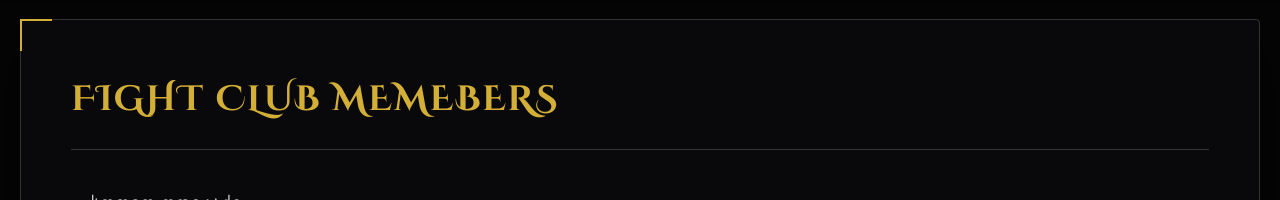
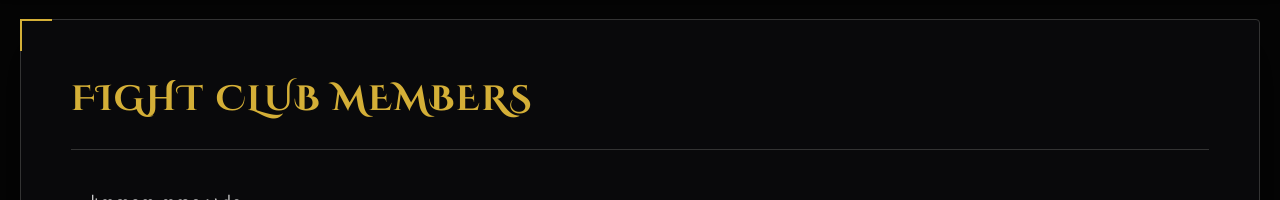
Before and after one commit to MariamTchelidze/Fightclub-homework, a website: page index.html in a window 1280 px wide. Shown: the part 155-355 px from the top of the page. Drawn offline with Linux system fonts and the light colour scheme.

Commit message:
edited typo

```diff
--- a/index.html
+++ b/index.html
@@ -38,7 +38,7 @@
     <main>
       <!-- Sections that have ID to be landed goes here -->
       <section id="quest-log">
-        <h2>Fight Club Memebers</h2>
+        <h2>Fight Club Members</h2>
         <ul>
           <li>სოფიო ოდიკაძე</li>
           <li>ნორა აშორტია</li>
```
